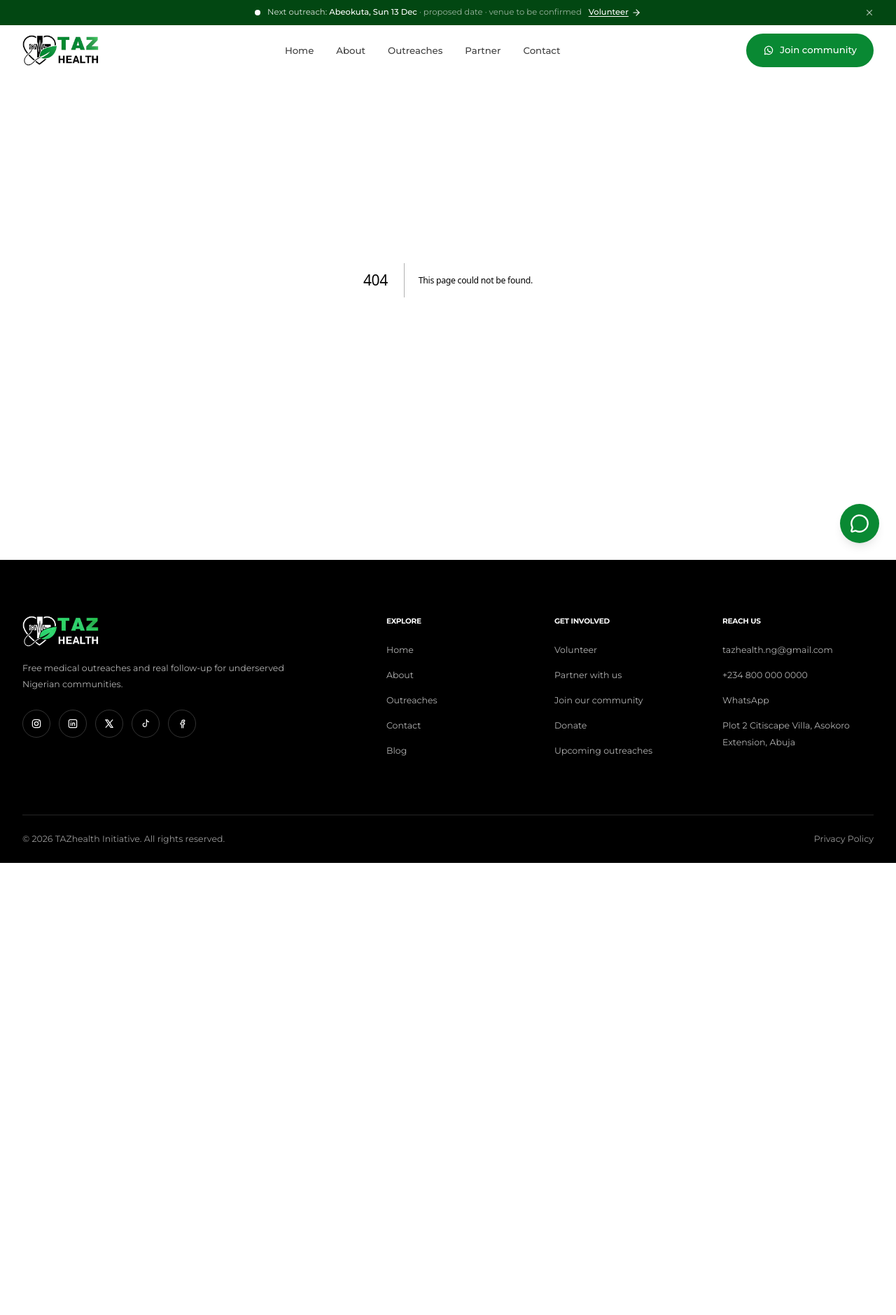
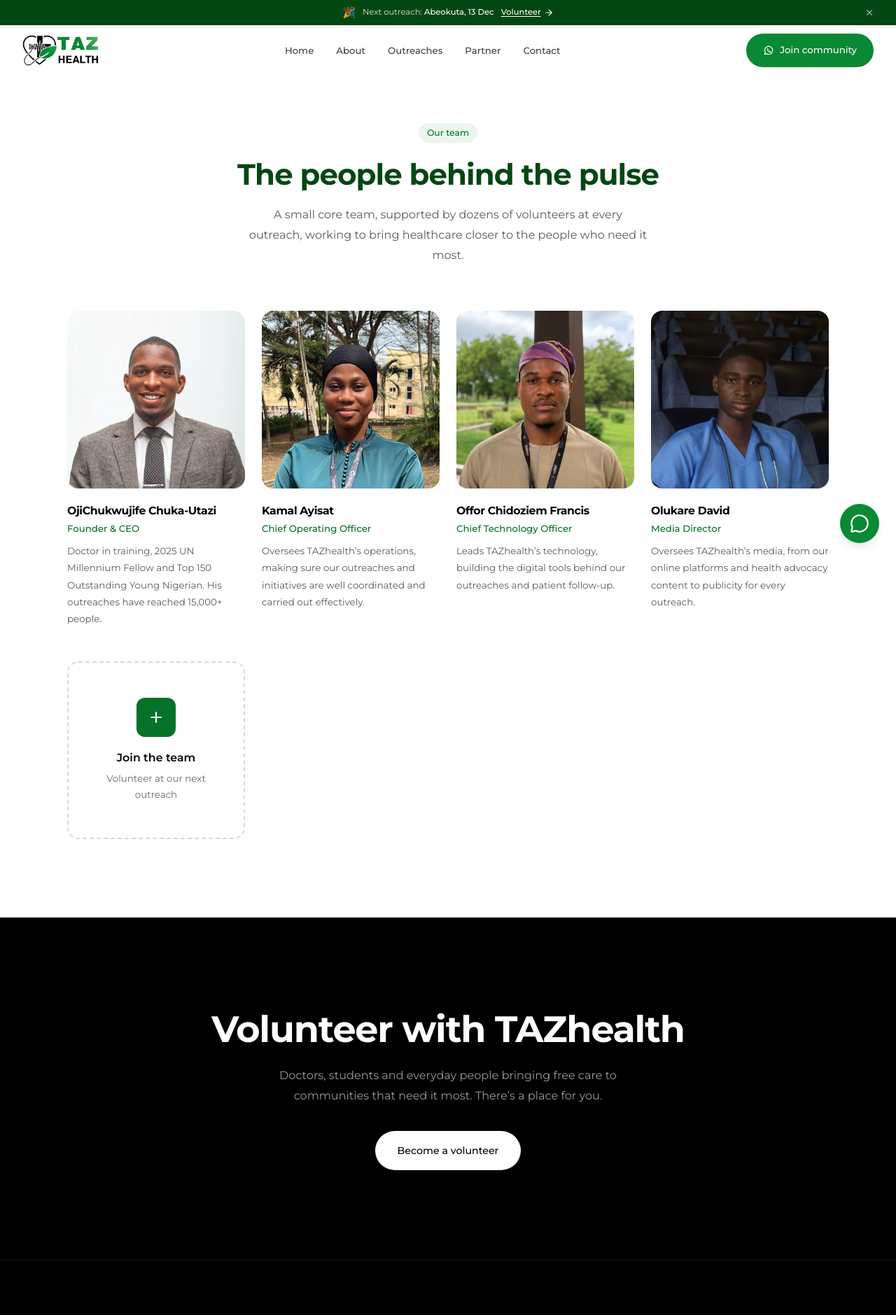
Before and after one commit to tazhealth/tazhealth, a Next.js app: page /team in a window 1280 px wide. Before the commit this address had no page. Shown: the top 1879 px of the page at 70% size. Before the commit the page ends 1233 px from the top, so only its background shows below. Built offline with nearby package versions, Linux system fonts and the light colour scheme.

Commit message:
feat: add team page to showcase members and encourage volunteering

```diff
--- a/app/about/page.tsx
+++ b/app/about/page.tsx
@@ -1,3 +1,5 @@
+import Link from 'next/link';
+import { ArrowRightIcon } from 'lucide-react';
 import { ButtonLink } from '@/components/ui/ButtonLink';
 import { Reveal, RevealGroup, RevealItem } from '@/components/ui/Reveal';
 import { RootsList, RootsPath } from '@/components/about/RootsPath';
@@ -212,6 +214,12 @@ export default function About() {
               The people behind the pulse
             </h2>
             <p className="mt-3 text-ink/60">A small core team, and dozens of volunteers at every outreach.</p>
+            <Link
+              href="/team"
+              className="mt-4 inline-flex items-center gap-1 text-sm font-medium text-leaf transition-colors hover:text-forest">
+
+              View all <ArrowRightIcon className="h-4 w-4" />
+            </Link>
           </Reveal>
           <RevealGroup as="ul" className="mt-12 grid gap-10 sm:grid-cols-2 lg:grid-cols-4 lg:gap-6">
             {team.map((m) =>
--- /dev/null
+++ b/app/team/page.tsx
@@ -0,0 +1,63 @@
+import type { Metadata } from 'next';
+import Link from 'next/link';
+import { PlusIcon } from 'lucide-react';
+import { Reveal, RevealGroup, RevealItem } from '@/components/ui/Reveal';
+import { team } from '@/data/people';
+
+export const metadata: Metadata = {
+  title: 'Our team · TAZhealth',
+  description: 'Meet the people behind TAZhealth, working to expand healthcare access in underserved Nigerian communities.'
+};
+
+export default function Team() {
+  return (
+    <section className="bg-white pb-20 pt-32 sm:pt-36 lg:pb-28 lg:pt-44" aria-labelledby="team-title">
+      <div className="mx-auto max-w-6xl px-5 sm:px-8">
+        <Reveal className="mx-auto max-w-2xl text-center">
+          <p className="inline-flex rounded-full bg-mint px-3 py-1 text-sm font-medium text-forest">Our team</p>
+          <h1
+            id="team-title"
+            className="mt-5 text-balance text-[34px] font-semibold leading-[1.08] tracking-[-0.03em] text-forest-dark sm:text-5xl">
+
+            The people behind the pulse
+          </h1>
+          <p className="mx-auto mt-4 max-w-xl text-[16px] leading-relaxed text-ink/65 sm:text-lg">
+            A small core team, supported by dozens of volunteers at every outreach, working to bring healthcare closer to
+            the people who need it most.
+          </p>
+        </Reveal>
+
+        <RevealGroup as="ul" className="mt-12 grid grid-cols-2 gap-x-4 gap-y-10 sm:gap-x-6 sm:gap-y-12 lg:mt-16 lg:grid-cols-4">
+          {team.map((m) =>
+          <RevealItem as="li" key={m.name}>
+              <img
+              src={m.image}
+              alt={`Portrait of ${m.name}`}
+              loading="lazy"
+              className="aspect-square w-full rounded-2xl bg-mint object-cover" />
+
+              <h2 className="mt-4 text-[15px] font-semibold leading-snug text-ink sm:mt-5 sm:text-lg">{m.name}</h2>
+              <p className="mt-0.5 text-[13px] font-medium text-forest sm:text-[15px]">{m.role}</p>
+              <p className="mt-2 text-[13px] leading-relaxed text-ink/65 sm:text-[15px]">{m.bio}</p>
+            </RevealItem>
+          )}
+
+          <RevealItem as="li">
+            <Link
+              href="/contact?topic=volunteer"
+              className="group flex aspect-square w-full flex-col items-center justify-center gap-4 rounded-2xl border-2 border-dashed border-ink/15 text-center transition-colors hover:border-leaf hover:bg-mint/40">
+
+              <span className="flex h-11 w-11 items-center justify-center rounded-xl bg-forest sm:h-14 sm:w-14 text-white transition-transform duration-200 group-hover:scale-105">
+                <PlusIcon className="h-6 w-6" aria-hidden="true" />
+              </span>
+              <span className="px-3 sm:px-6">
+                <span className="block text-[15px] font-semibold text-ink sm:text-lg">Join the team</span>
+                <span className="mt-1 block text-[13px] text-ink/60 sm:text-[15px]">Volunteer at our next outreach</span>
+              </span>
+            </Link>
+          </RevealItem>
+        </RevealGroup>
+      </div>
+    </section>);
+
+}
--- a/components/layout/OutreachBanner.tsx
+++ b/components/layout/OutreachBanner.tsx
@@ -31,11 +31,6 @@ export function OutreachBanner({ collapsed }: {collapsed: boolean;}) {
   };
 
   const open = visible && !collapsed;
-  const details = [
-  next.focus,
-  next.volunteersNeeded && `${next.volunteersNeeded} volunteers needed`,
-  next.note?.toLowerCase()].
-  filter(Boolean);
 
   return (
     <div
@@ -52,20 +47,14 @@ export function OutreachBanner({ collapsed }: {collapsed: boolean;}) {
             href={`/contact?topic=volunteer&outreach=${next.id}`}
             className="group flex min-w-0 items-center gap-2.5 text-white/85 hover:text-white">
 
-            <span className="relative flex h-2 w-2 shrink-0" aria-hidden="true">
-              <span className="absolute inset-0 animate-ping rounded-full bg-white opacity-60" />
-              <span className="relative h-2 w-2 rounded-full bg-white" />
+            <span className="shrink-0 text-[15px] leading-none" aria-hidden="true">
+              🎉
             </span>
             <span className="truncate">
               <span className="hidden sm:inline">Next outreach: </span>
               <span className="font-medium text-white">
-                {next.community}, {next.weekday} {next.day} {next.month}
+                {next.community}, {next.day} {next.month}
               </span>
-              {details.length > 0 &&
-              <span className="hidden text-white/60 md:inline">
-                  {' '}· {details.join(' · ')}
-                </span>
-              }
             </span>
             <span className="flex shrink-0 items-center gap-1 font-medium text-white underline underline-offset-2">
               Volunteer
--- a/components/layout/SiteLayout.tsx
+++ b/components/layout/SiteLayout.tsx
@@ -5,6 +5,7 @@ import { usePathname } from 'next/navigation';
 import { MotionConfig } from 'framer-motion';
 import { Navbar } from './Navbar';
 import { Footer } from './Footer';
+import { VolunteerCta } from './VolunteerCta';
 import { ChatWidget } from './ChatWidget';
 
 export function SiteLayout({ children }: { children: React.ReactNode }) {
@@ -42,7 +43,10 @@ export function SiteLayout({ children }: { children: React.ReactNode }) {
         <main id="main" className="flex-1">
           {children}
         </main>
-        <Footer />
+        {pathname !== '/contact' && <VolunteerCta />}
+        <div className="border-t border-white/10 bg-black">
+          <Footer />
+        </div>
         <ChatWidget />
       </div>
     </MotionConfig>
--- /dev/null
+++ b/components/layout/VolunteerCta.tsx
@@ -0,0 +1,28 @@
+import React from 'react';
+import Link from 'next/link';
+import { Reveal } from '../ui/Reveal';
+
+export function VolunteerCta() {
+  return (
+    <section className="bg-black px-5 py-24 text-center sm:px-8 sm:py-32" aria-labelledby="volunteer-cta-title">
+      <Reveal className="mx-auto max-w-3xl">
+        <h2
+          id="volunteer-cta-title"
+          className="text-balance text-[36px] font-semibold leading-[1.05] tracking-[-0.035em] text-white sm:text-6xl">
+
+          Volunteer with TAZhealth
+        </h2>
+        <p className="mx-auto mt-5 max-w-xl text-[16px] leading-relaxed text-white/60 sm:text-lg">
+          Doctors, students and everyday people bringing free care to communities that need it most. There’s a place for
+          you.
+        </p>
+        <Link
+          href="/contact?topic=volunteer"
+          className="mt-9 inline-flex h-12 items-center rounded-full bg-white px-7 text-[15px] font-medium text-black transition-[transform,background-color] duration-200 ease-smooth hover:-translate-y-0.5 hover:bg-white/90 focus-visible:outline-none focus-visible:ring-2 focus-visible:ring-white focus-visible:ring-offset-2 focus-visible:ring-offset-black sm:h-14 sm:px-8 sm:text-base">
+
+          Become a volunteer
+        </Link>
+      </Reveal>
+    </section>);
+
+}
```
